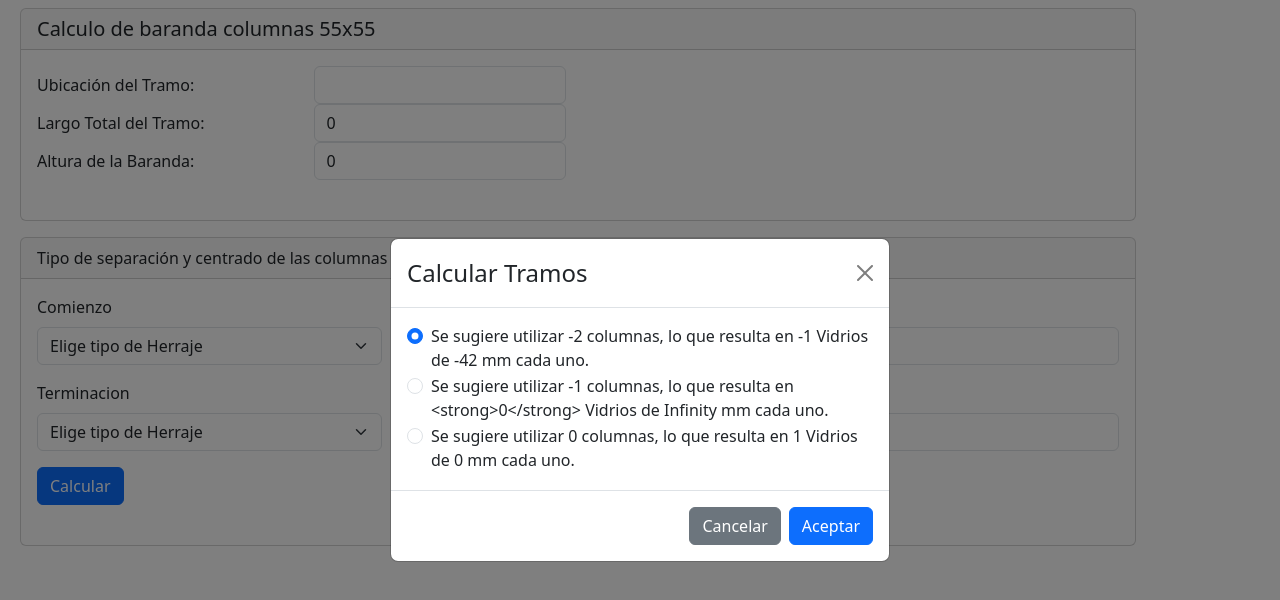
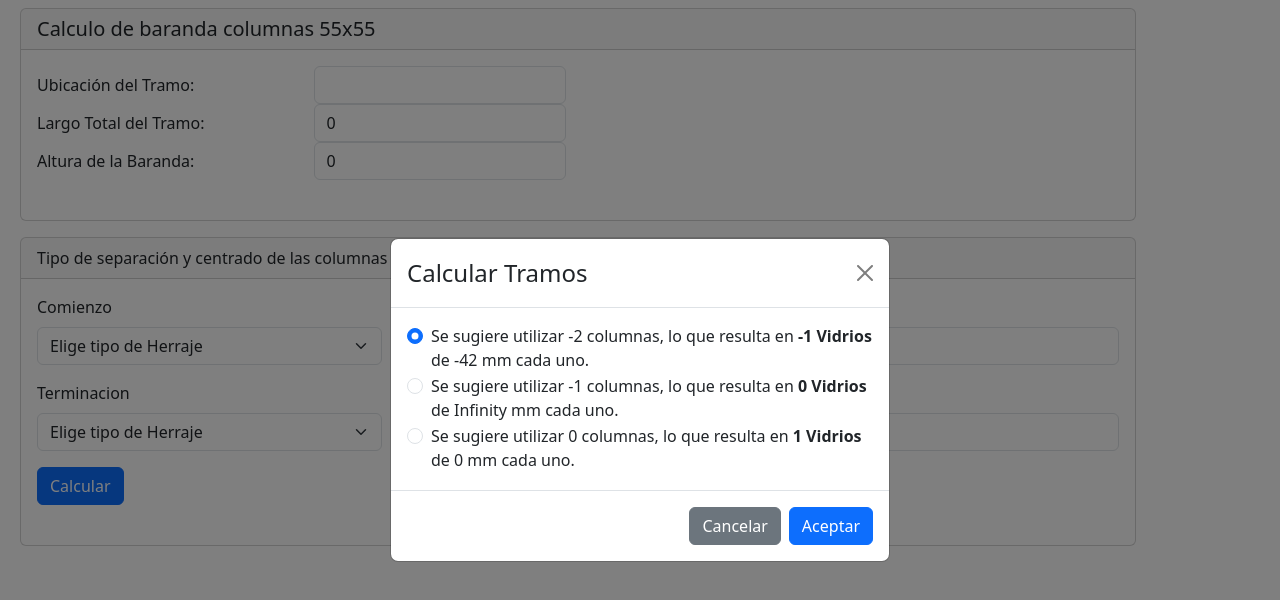
Before and after one commit to Juanjgw/era, a React (Create React App) app: page / in a window 1280 px wide. Both pictures are taken after a click on the button "Calcular". Shown: the top 600 px of the page. Built offline with nearby package versions, Linux system fonts and the light colour scheme.

Commit message:
negrita en seleccionar cantidad vidrios

```diff
--- a/src/componentes/formCantidadTramos.jsx
+++ b/src/componentes/formCantidadTramos.jsx
@@ -99,7 +99,13 @@ const FormCantidadTramos = ({ params, open, handleClose, handleSubmit, ...props
   <Form.Check
     type="radio"
     id="propuesta1"
-          label={`Se sugiere utilizar ${cantidad_columnas - 2} columnas, lo que resulta en ${cantidad_columnas - 1} Vidrios de ${Math.round((longitud_baranda - ((cantidad_columnas - 2) * 21)) / (cantidad_columnas - 1))} mm cada uno.`}
+    label={
+      <span>
+        Se sugiere utilizar {cantidad_columnas - 2} columnas, lo que resulta en{' '}
+        <strong>{cantidad_columnas - 1} Vidrios</strong> de{' '}
+        {Math.round((longitud_baranda - ((cantidad_columnas - 2) * 21)) / (cantidad_columnas - 1))} mm cada uno.
+      </span>
+    }
     name="radioGroup"
     value="1"
     checked={optionSelected === "1"}
@@ -108,7 +114,13 @@ const FormCantidadTramos = ({ params, open, handleClose, handleSubmit, ...props
   <Form.Check
     type="radio"
     id="propuesta2"
-          label={`Se sugiere utilizar ${cantidad_columnas - 1} columnas, lo que resulta en <strong>${cantidad_columnas}</strong> Vidrios de ${Math.round((longitud_baranda - ((cantidad_columnas - 1) * 21)) / cantidad_columnas)} mm cada uno.`}
+    label={
+      <span>
+        Se sugiere utilizar {cantidad_columnas - 1} columnas, lo que resulta en{' '}
+        <strong>{cantidad_columnas} Vidrios</strong> de{' '}
+        {Math.round((longitud_baranda - ((cantidad_columnas - 1) * 21)) / cantidad_columnas)} mm cada uno.
+      </span>
+    }
     name="radioGroup"
     value="2"
     checked={optionSelected === "2"}
@@ -117,14 +129,20 @@ const FormCantidadTramos = ({ params, open, handleClose, handleSubmit, ...props
   <Form.Check
     type="radio"
     id="propuesta3"
-          label={`Se sugiere utilizar ${cantidad_columnas} columnas, lo que resulta en ${cantidad_columnas +1} Vidrios de ${Math.round((longitud_baranda - (cantidad_columnas*21)) / (cantidad_columnas + 1))} mm cada uno.`}
-
+    label={
+      <span>
+        Se sugiere utilizar {cantidad_columnas} columnas, lo que resulta en{' '}
+        <strong>{cantidad_columnas + 1} Vidrios</strong> de{' '}
+        {Math.round((longitud_baranda - (cantidad_columnas * 21)) / (cantidad_columnas + 1))} mm cada uno.
+      </span>
+    }
     name="radioGroup"
     value="3"
     checked={optionSelected === "3"}
     onChange={handleChange}
   />
 </Form>
+
     </ModalControl>
   );
 };
```
Lines whose indentation alone changed are shown as unchanged.
